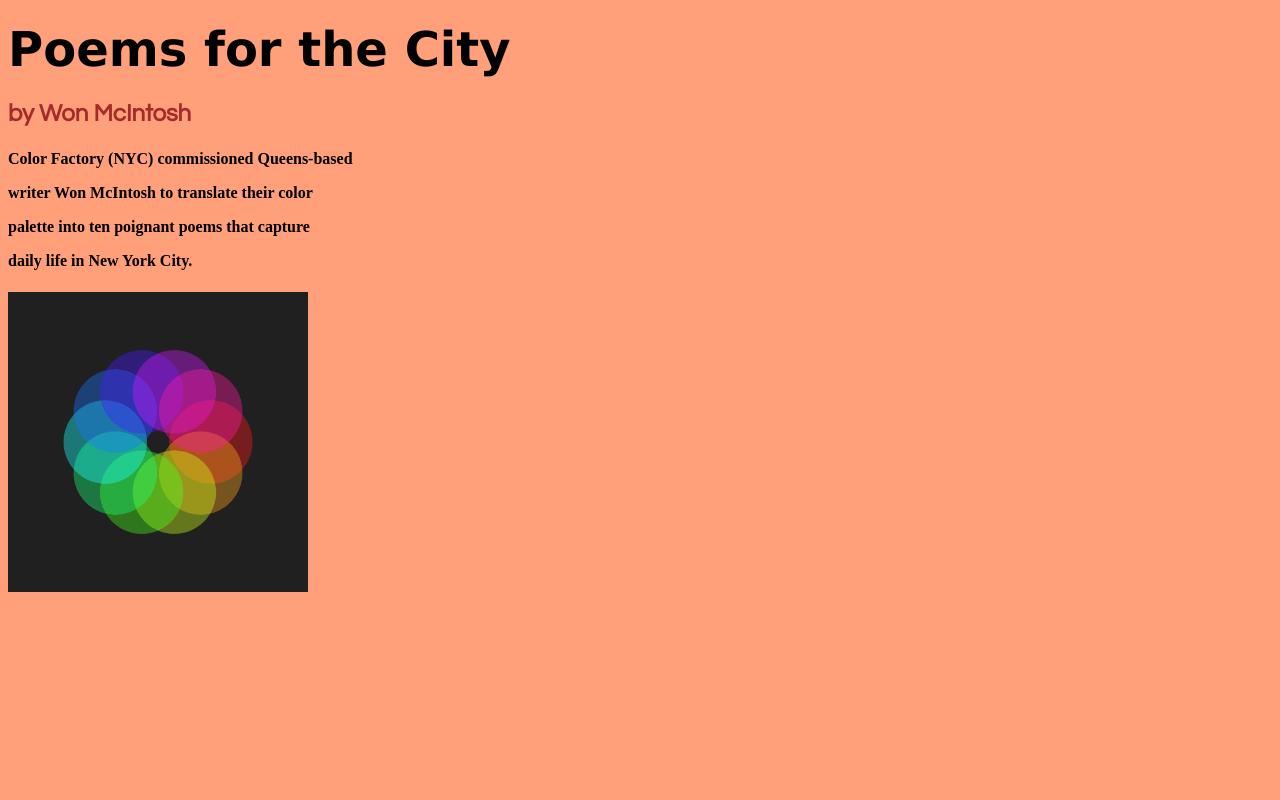
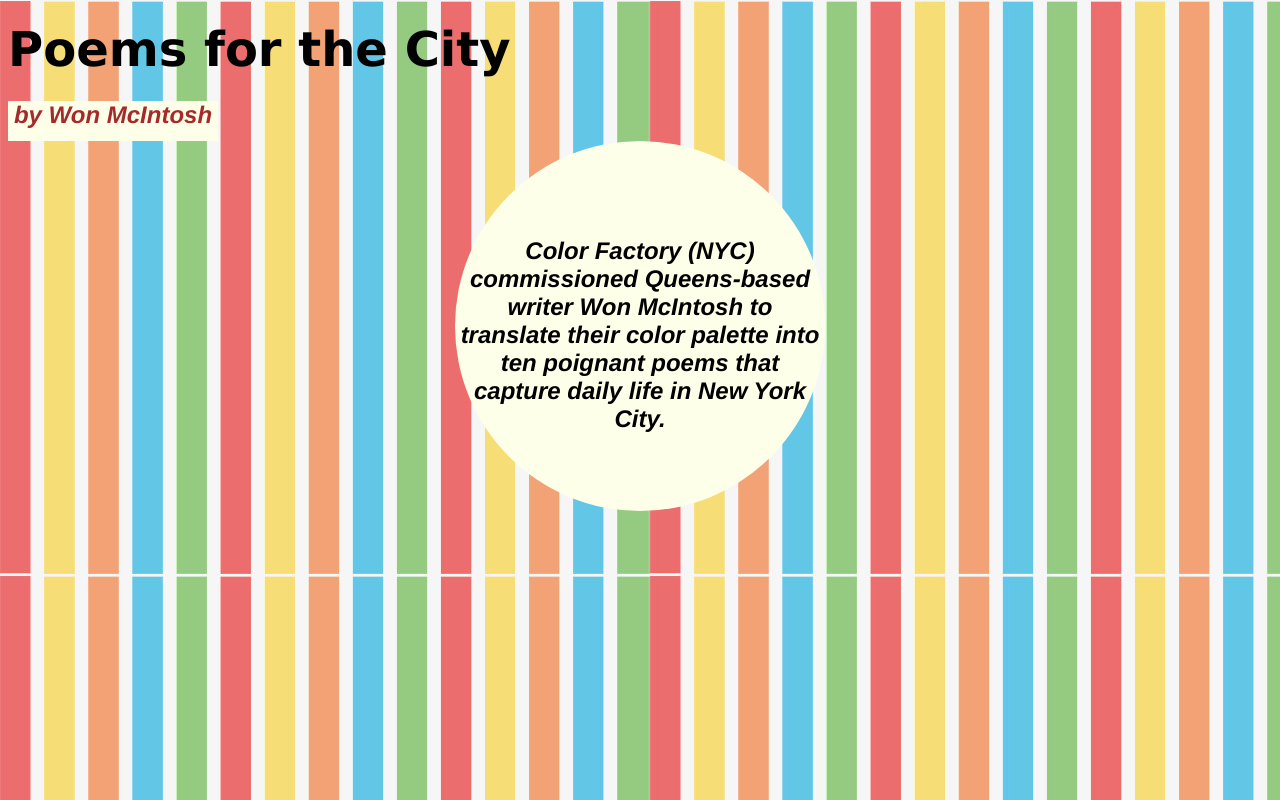
Before and after one commit to tanvivm123/tanvivm123.github.io, a plain HTML site: page assignment-2/poemindex.html in a window 1280 px wide. Drawn offline with Linux system fonts and the light colour scheme.

Commit message:
index page changes

```diff
--- a/assignment-2/poemindex.html
+++ b/assignment-2/poemindex.html
@@ -2,14 +2,29 @@
 <html>
 <head>
 	<title>One of my favorites!</title>
+	<link rel="stylesheet" type="text/css" href="style.css">
 </head>
-<body bgcolor="lightsalmon">
+<body background="colorfulstripes.jpg">
 	<h1 style="font-family: verdana"> <font size="30"> Poems for the City</font></h1>
-	<h2 style="font-family: century gothic"> <p style="color: brown"> by Won McIntosh </p></h2>
-	<h4> <p>Color Factory (NYC) commissioned Queens-based </p>
-		<p> writer Won McIntosh to translate their color </p>
-		<p>palette into ten poignant poems that capture </p>
-		<p>daily life in New York City.</p> </h4>
-	<p><a href="./page1.html"> <img src="colorwheel.gif" width="300px" alt="color wheel gif"> </a></p>
+
+
+
+	<div class="white-rectangle">
+			<h2> <p style="color: brown"> by Won McIntosh </p></h2>
+	</div>
+
+	<div style="text-align:center">
+  <span class="dot">
+  	<br>
+  	<br>
+  	<br>
+  	<br>
+  	<h2>
+		<p>Color Factory (NYC) commissioned Queens-based writer Won McIntosh to translate their color palette into ten poignant poems that capture daily life in New York City.</p> </h2>
+  </span>
+
+</div>
+
+
 </body>
 </html
--- a/assignment-2/style.css
+++ b/assignment-2/style.css
@@ -1,17 +1,46 @@
-body {background-color: #000000;
-color: white;
-}
+body {}
+
 a{color: green}
+
+h1
+{font-family:helvetica,ARIAL, san-serif;
+size: 50px;
+font-style: bold;}
+
+h2
+{font-family:helvetica,ARIAL, san-serif;
+size: 40px;
+font-style: italic;}
+
 h3
 {font-family:helvetica,ARIAL, san-serif;
-size: 30px;
-font-style: italic;}
+size: 34px;
+}
 
-.red-rectangle{
-	background-color: red;
-	width: 500px;
-	height: 500px
+h4
+{font-family:helvetica,ARIAL, san-serif;
+size: 38px;
 }
-.red-rectangle p {
+
+h5
+{font-family:helvetica,ARIAL, san-serif;
+size: 25px;
+}
+
+.white-rectangle{
+	background-color: #FEFFE9;
+	width: 210px;
+	height: 40px
+}
+.white-rectangle p {
 	text-align: center;
 }
+
+
+.dot {
+    height: 370px;
+    width: 370px;
+    background-color: #FEFFE9;
+    border-radius: 50%;
+    display: inline-block;
+}
```
Also changed, not shown: assignment-2/page1.html (+1 -1 lines), assignment-2/page10.html (+2 -0 lines), assignment-2/colorfulfence.jpg (added), assignment-2/colorfulstripes.jpg (added), assignment-2/cooleye.gif (added), assignment-2/rainbow.gif (added), 3 other files.
